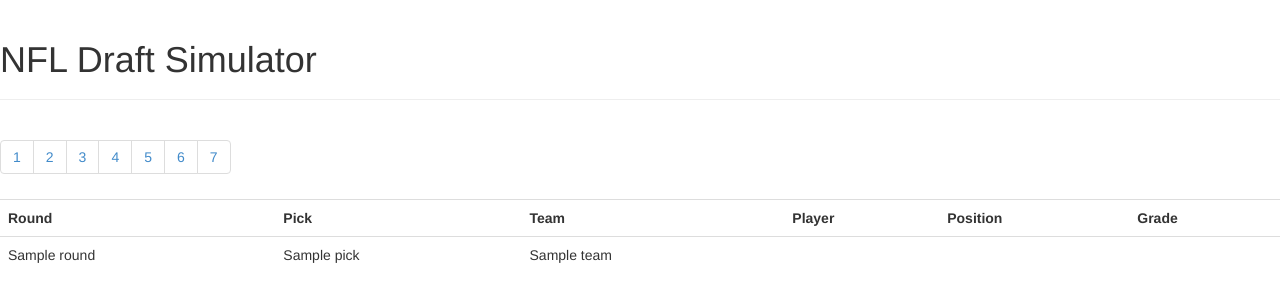
After one commit to isuraed/nfldraft, a Python web app: template draft/templates/base_results.html in a window 1280 px wide. The commit adds this page. Shown: the top 302 px of the page. Run offline with Jinja, Linux system fonts and the light colour scheme; the template is opened without the code that fills it: most values are stand-ins (such as "Sample title", 1, 10 or a date in 2020).

Commit message:
Add results template and fill with initial data.

```diff
--- a/draft/app/urls.py
+++ b/draft/app/urls.py
@@ -2,5 +2,7 @@
 from app import views
 
 urlpatterns = patterns('',
-    url(r'^$', views.home, name='home'),
+    url(r'^$', views.pre, name='pre'),
+    url(r'^results/$', views.results, name='results'),
+    url(r'^results/by-round/(\d{1})/$', views.results, name='results'),
 )
--- a/draft/draft/urls.py
+++ b/draft/draft/urls.py
@@ -7,6 +7,6 @@
     # Examples:
     # url(r'^$', 'draft.views.home', name='home'),
     # url(r'^blog/', include('blog.urls')),
-    url(r'^$', include('app.urls')),
+    url(r'^', include('app.urls')),
 #    url(r'^admin/', include(admin.site.urls)),
 )
--- a/draft/templates/base_pre.html
+++ b/draft/templates/base_pre.html
@@ -1,5 +1,4 @@
 {% extends "base.html" %}
-
 {% block body_content %}
 <div class="row">
     <div class="col-md-12">
--- /dev/null
+++ b/draft/templates/base_results.html
@@ -0,0 +1,36 @@
+{% extends "base.html" %}
+{% block body_content %}
+<div class="row">
+    <div class="col-md-12">
+        <ul class="pagination">
+            <li><a href="/results/by-round/1/">1</a></li>
+            <li><a href="/results/by-round/2/">2</a></li>
+            <li><a href="/results/by-round/3/">3</a></li>
+            <li><a href="/results/by-round/4/">4</a></li>
+            <li><a href="/results/by-round/5/">5</a></li>
+            <li><a href="/results/by-round/6/">6</a></li>
+            <li><a href="/results/by-round/7/">7</a></li>
+        </ul>
+        <table class="table">
+            <tr>
+                <th>Round</th>
+                <th>Pick</th>
+                <th>Team</th>
+                <th>Player</th>
+                <th>Position</th>
+                <th>Grade</th>
+            </tr>
+            {% for elem in draft_picks %}
+            <tr>
+                <td>{{ elem.round }}</td>
+                <td>{{ elem.pick }}</td>
+                <td>{{ elem.team }}</td>
+                <td></td>
+                <td></td>
+                <td></td>
+            </tr>
+            {% endfor %}
+        </table>
+    </div>
+</div>
+{% endblock body_content %}
```
Also changed, not shown: draft/app/views.py (+6 -1 lines).
